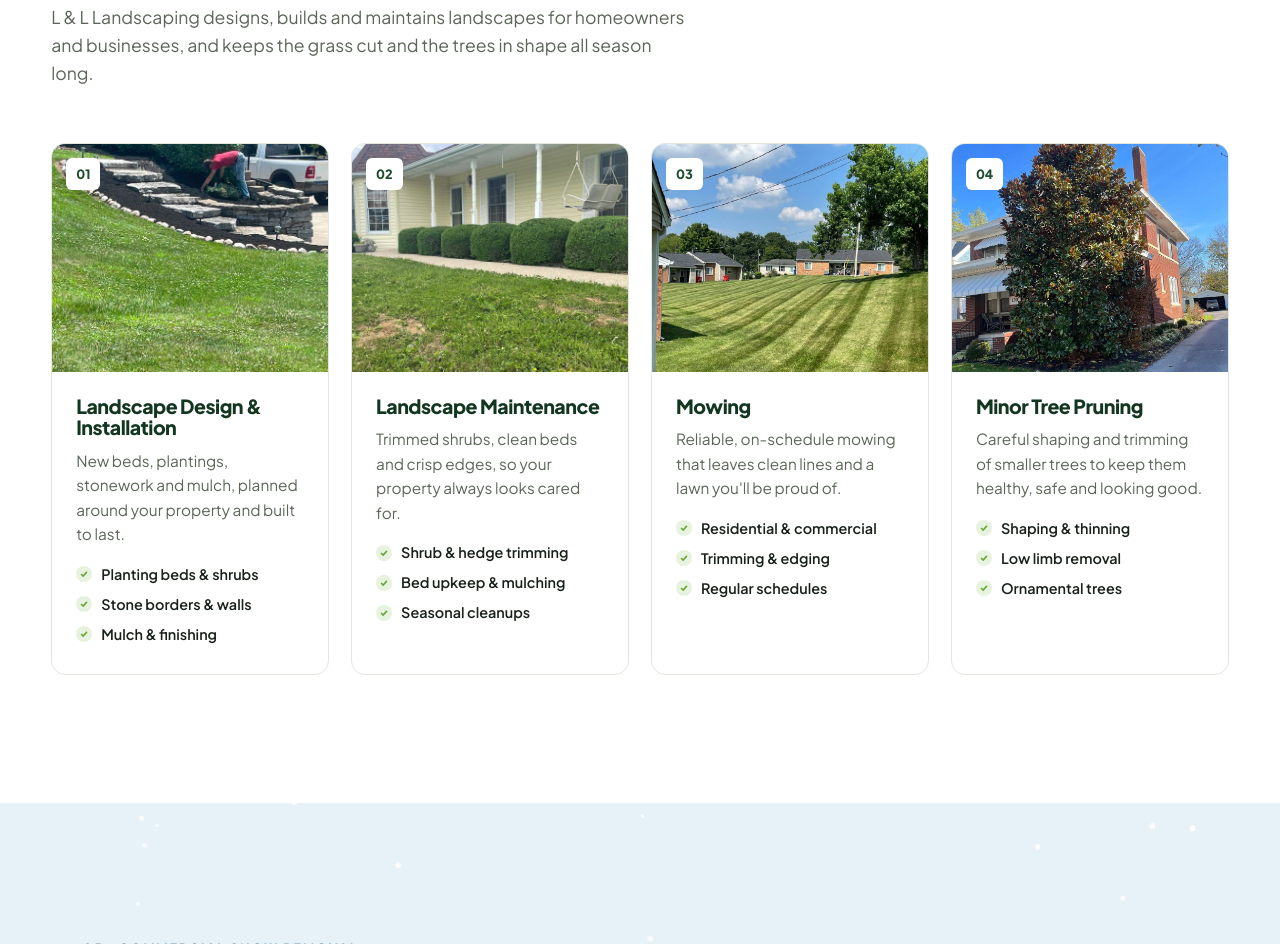
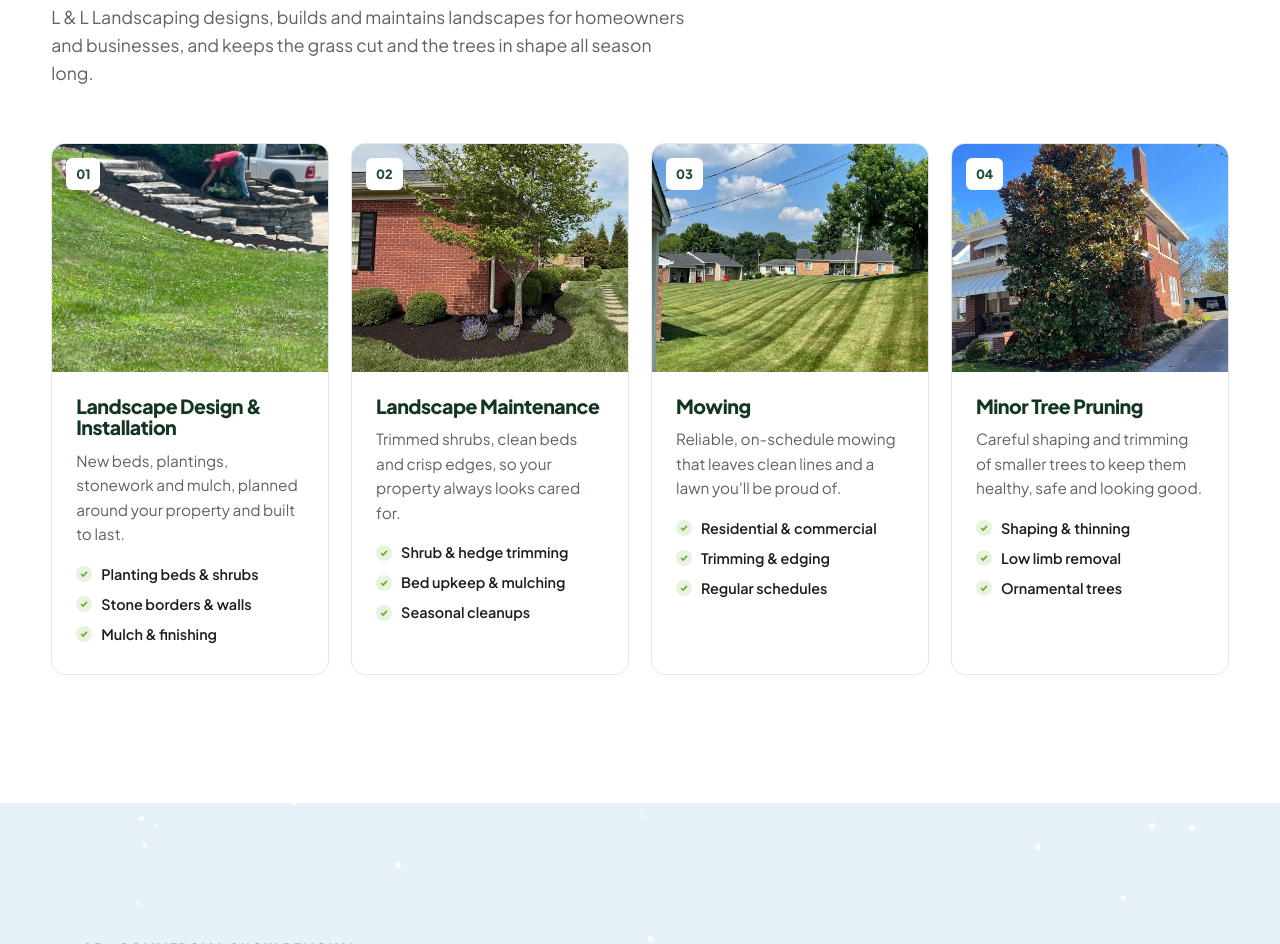
Before and after one commit to darwinsayo/liquidmachine, a plain HTML site: page donnielandscaping/index.html in a window 1280 px wide. Shown: the part 1314-2258 px from the top of the page. Drawn offline with Linux system fonts and the light colour scheme.

Commit message:
L & L Landscaping: new photo on the Landscape Maintenance card
Co-Authored-By: Claude Opus 5.5 <noreply@anthropic.com>
Claude-Session: https://claude.ai/code/session_015jS7JJzpGueCfVFuhoRaXM

```diff
--- a/donnielandscaping/index.html
+++ b/donnielandscaping/index.html
@@ -348,7 +348,7 @@ footer a{color:#b9e08f;text-decoration:none}
         </div>
       </article>
       <article class="svc rv">
-        <div class="svc-img"><img src="images/porch-hedges.jpg" alt="Neatly trimmed hedges along a porch" loading="lazy"><span class="svc-num">02</span></div>
+        <div class="svc-img"><img src="images/maintenance-bed.jpg" alt="Freshly mulched bed with trimmed shrubs, a dogwood and catmint beside a brick house" loading="lazy"><span class="svc-num">02</span></div>
         <div class="svc-body">
           <h3>Landscape Maintenance</h3>
           <p>Trimmed shrubs, clean beds and crisp edges, so your property always looks cared for.</p>
```
Also changed, not shown: donnielandscaping/images/maintenance-bed.jpg (added).
